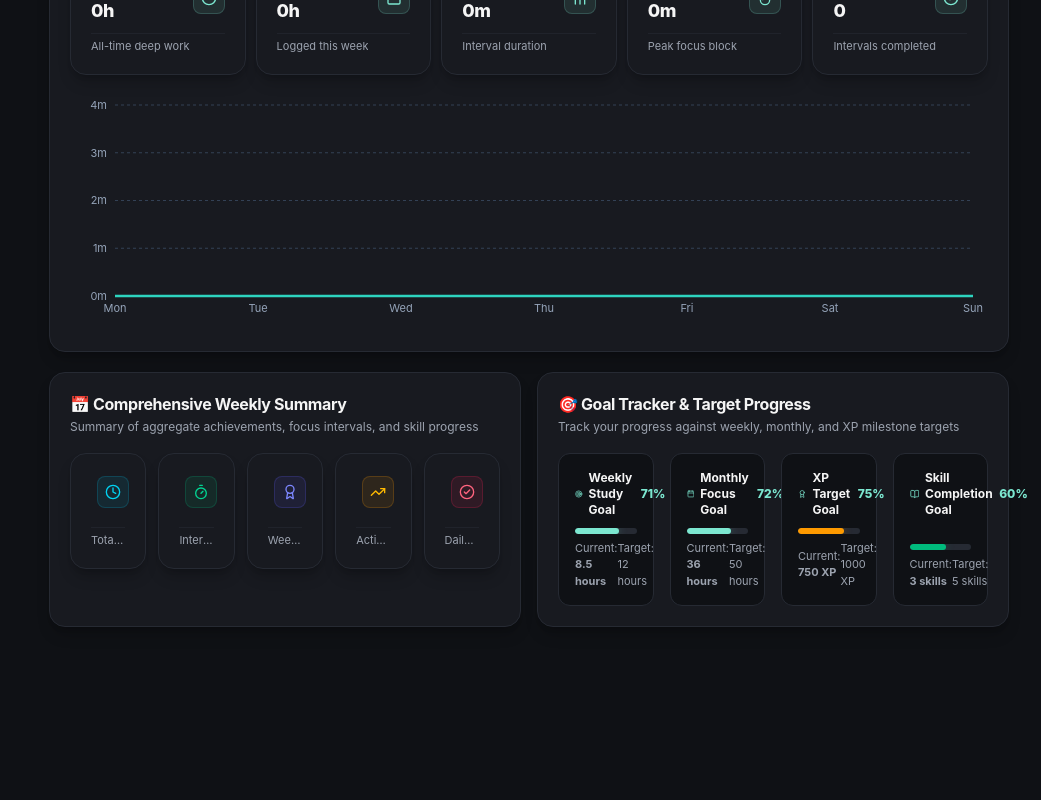
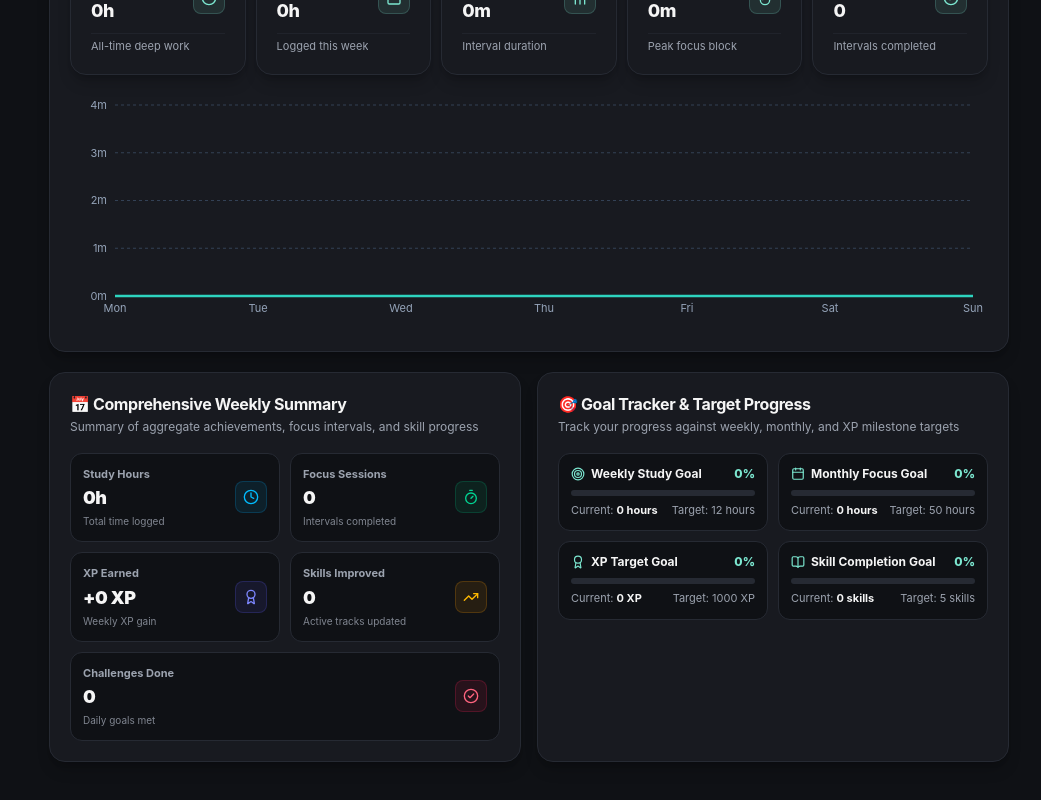
Before and after one commit to abdul-samad-001/EDUPULSE_AI, a React app in the folder frontend/: page /analytics in a window 1280 px wide. Shown: the part 926-1726 px from the top of the page, without its empty margins (239-1280 px from the left). Before the commit the page ends 1617 px from the top, so only its background shows below. Built offline with nearby package versions, Linux system fonts and the light colour scheme; no server answers; sample sign-in values are in the browser's storage; the HTML template or start-up script is replaced by a standard one.

Commit message:
fix: redesign WeeklySummaryCard and GoalTrackerWidget to 2-column wide layout so all text, icons, and numbers are 100% visible without truncation

```diff
--- a/frontend/src/components/analytics/GoalTrackerWidget.jsx
+++ b/frontend/src/components/analytics/GoalTrackerWidget.jsx
@@ -2,10 +2,10 @@ import { Card, Progress } from "../ui";
 import { Target, Calendar, Award, BookOpen } from "lucide-react";
 
 function GoalTrackerWidget({ goals = null }) {
-  const weekly = goals?.weeklyGoal || { target: 12, current: 8.5, unit: "hours", progress: 71 };
-  const monthly = goals?.monthlyGoal || { target: 50, current: 36, unit: "hours", progress: 72 };
-  const xp = goals?.xpGoal || { target: 1000, current: 750, unit: "XP", progress: 75 };
-  const skill = goals?.skillGoal || { target: 5, current: 3, unit: "skills", progress: 60 };
+  const weekly = goals?.weeklyGoal || { target: 12, current: 0, unit: "hours", progress: 0 };
+  const monthly = goals?.monthlyGoal || { target: 50, current: 0, unit: "hours", progress: 0 };
+  const xp = goals?.xpGoal || { target: 1000, current: 0, unit: "XP", progress: 0 };
+  const skill = goals?.skillGoal || { target: 5, current: 0, unit: "skills", progress: 0 };
 
   const items = [
     {
@@ -46,28 +46,28 @@ function GoalTrackerWidget({ goals = null }) {
     <Card
       title="🎯 Goal Tracker & Target Progress"
       subtitle="Track your progress against weekly, monthly, and XP milestone targets"
-      className="w-full"
+      className="w-full h-full flex flex-col justify-between"
     >
-      <div className="grid grid-cols-1 sm:grid-cols-2 lg:grid-cols-4 gap-4 pt-1">
+      <div className="grid grid-cols-1 sm:grid-cols-2 gap-2.5 pt-1">
         {items.map((item) => {
           const Icon = item.icon;
           return (
             <div
               key={item.title}
-              className="p-4 rounded-xl bg-dark-bg border border-dark-border space-y-2.5 flex flex-col justify-between"
+              className="p-3 rounded-xl bg-dark-bg border border-dark-border space-y-2 flex flex-col justify-between hover:border-primary/30 transition-colors"
             >
               <div className="flex items-center justify-between">
-                <div className="flex items-center gap-1.5 text-xs font-bold text-dark-text">
-                  <Icon className="w-4 h-4 text-primary" />
-                  <span>{item.title}</span>
+                <div className="flex items-center gap-1.5 text-xs font-bold text-dark-text truncate">
+                  <Icon className="w-3.5 h-3.5 text-primary shrink-0" />
+                  <span className="truncate">{item.title}</span>
                 </div>
-                <span className="text-xs font-extrabold text-primary">{item.progress}%</span>
+                <span className="text-xs font-extrabold text-primary shrink-0">{item.progress}%</span>
               </div>
 
               <div className="space-y-1">
                 <Progress value={item.progress} max={100} size="sm" color={item.color} />
-                <div className="flex justify-between items-center text-[11px] text-dark-muted pt-0.5">
-                  <span>Current: <strong>{item.current}</strong></span>
+                <div className="flex justify-between items-center text-[10px] sm:text-[11px] text-dark-muted pt-0.5">
+                  <span>Current: <strong className="text-dark-text">{item.current}</strong></span>
                   <span>Target: {item.target}</span>
                 </div>
               </div>
--- a/frontend/src/components/analytics/WeeklySummaryCard.jsx
+++ b/frontend/src/components/analytics/WeeklySummaryCard.jsx
@@ -1,4 +1,4 @@
-import { Card, StatCard } from "../ui";
+import { Card } from "../ui";
 import { Clock, Timer, Award, TrendingUp, CheckCircle2 } from "lucide-react";
 
 function WeeklySummaryCard({ summary = null }) {
@@ -8,48 +8,93 @@ function WeeklySummaryCard({ summary = null }) {
   const skillsImproved = summary?.skillsImproved ?? 0;
   const challengesCompleted = summary?.challengesCompleted ?? 0;
 
+  const stats = [
+    {
+      title: "Study Hours",
+      value: `${studyHours}h`,
+      icon: Clock,
+      subtext: "Total time logged",
+      color: "text-sky-400 bg-sky-500/10 border-sky-500/20",
+    },
+    {
+      title: "Focus Sessions",
+      value: focusSessions,
+      icon: Timer,
+      subtext: "Intervals completed",
+      color: "text-emerald-400 bg-emerald-500/10 border-emerald-500/20",
+    },
+    {
+      title: "XP Earned",
+      value: `+${xpEarned} XP`,
+      icon: Award,
+      subtext: "Weekly XP gain",
+      color: "text-indigo-400 bg-indigo-500/10 border-indigo-500/20",
+    },
+    {
+      title: "Skills Improved",
+      value: skillsImproved,
+      icon: TrendingUp,
+      subtext: "Active tracks updated",
+      color: "text-amber-400 bg-amber-500/10 border-amber-500/20",
+    },
+    {
+      title: "Challenges Done",
+      value: challengesCompleted,
+      icon: CheckCircle2,
+      subtext: "Daily goals met",
+      color: "text-rose-400 bg-rose-500/10 border-rose-500/20",
+    },
+  ];
+
   return (
     <Card
       title="📅 Comprehensive Weekly Summary"
       subtitle="Summary of aggregate achievements, focus intervals, and skill progress"
-      className="w-full"
+      className="w-full h-full flex flex-col justify-between"
     >
-      <div className="grid grid-cols-1 sm:grid-cols-2 md:grid-cols-3 lg:grid-cols-5 gap-3 pt-1">
-        <StatCard
-          title="Study Hours"
-          value={`${studyHours}h`}
-          icon={Clock}
-          subtext="Total time logged"
-          colorTheme="cyan"
-        />
-        <StatCard
-          title="Focus Sessions"
-          value={focusSessions}
-          icon={Timer}
-          subtext="Intervals completed"
-          colorTheme="emerald"
-        />
-        <StatCard
-          title="XP Earned"
-          value={`+${xpEarned}`}
-          icon={Award}
-          subtext="Weekly XP gain"
-          colorTheme="indigo"
-        />
-        <StatCard
-          title="Skills Improved"
-          value={skillsImproved}
-          icon={TrendingUp}
-          subtext="Active tracks updated"
-          colorTheme="amber"
-        />
-        <StatCard
-          title="Challenges Done"
-          value={challengesCompleted}
-          icon={CheckCircle2}
-          subtext="Daily goals met"
-          colorTheme="rose"
-        />
+      <div className="grid grid-cols-2 gap-2.5 pt-1">
+        {stats.slice(0, 4).map((stat) => {
+          const Icon = stat.icon;
+          return (
+            <div
+              key={stat.title}
+              className="p-3 rounded-xl bg-dark-bg border border-dark-border flex items-center justify-between gap-2 hover:border-primary/30 transition-colors"
+            >
+              <div className="min-w-0 flex-1">
+                <span className="text-[11px] font-bold text-dark-muted block truncate">
+                  {stat.title}
+                </span>
+                <p className="text-base sm:text-lg font-black text-dark-text tracking-tight mt-0.5 truncate">
+                  {stat.value}
+                </p>
+                <span className="text-[10px] text-dark-muted/80 block truncate mt-0.5">
+                  {stat.subtext}
+                </span>
+              </div>
+              <div className={`w-8 h-8 rounded-lg border flex items-center justify-center shrink-0 ${stat.color}`}>
+                <Icon className="w-4 h-4" />
+              </div>
+            </div>
+          );
+        })}
+
+        {/* 5th Stat spans both columns on bottom */}
+        <div className="col-span-2 p-3 rounded-xl bg-dark-bg border border-dark-border flex items-center justify-between gap-2 hover:border-primary/30 transition-colors">
+          <div className="min-w-0 flex-1">
+            <span className="text-[11px] font-bold text-dark-muted block truncate">
+              {stats[4].title}
+            </span>
+            <p className="text-base sm:text-lg font-black text-dark-text tracking-tight mt-0.5 truncate">
+              {stats[4].value}
+            </p>
+            <span className="text-[10px] text-dark-muted/80 block truncate mt-0.5">
+              {stats[4].subtext}
+            </span>
+          </div>
+          <div className={`w-8 h-8 rounded-lg border flex items-center justify-center shrink-0 ${stats[4].color}`}>
+            <CheckCircle2 className="w-4 h-4" />
+          </div>
+        </div>
       </div>
     </Card>
   );
```
